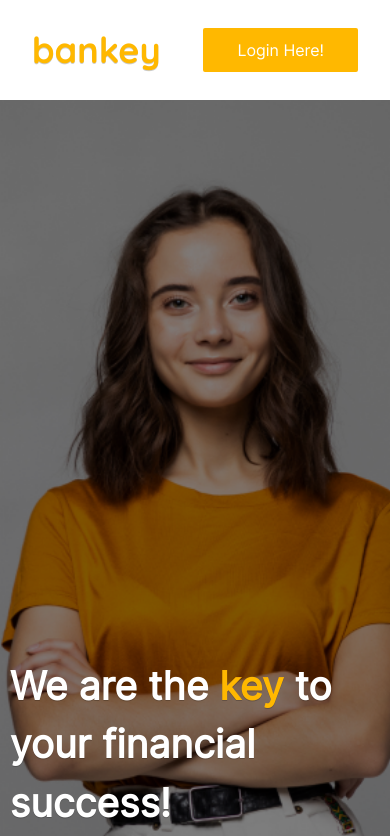
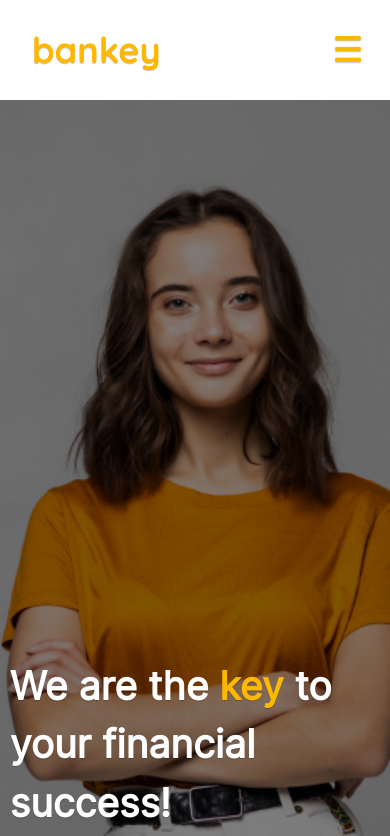
Before and after one commit to eduardo-victor/frontend-bank, a React (Vite) app: page / in a window 390 px wide. Shown: the top 836 px of the page. Built offline with nearby package versions, Linux system fonts and the light colour scheme.

Commit message:
🐛 FIX: Fixed navbar on mobile screen

```diff
--- a/src/components/Navbar.tsx
+++ b/src/components/Navbar.tsx
@@ -1,15 +1,37 @@
-import React from 'react'
+import React, { useState } from 'react'
+import { Link } from 'react-router-dom';
+import IconHamburguer from '../assets/images/hamburgerIcon.png'
+import xIcon from '../assets/images/xIcon.png'
 
 const Navbar = () => {
+  const [nav, setNav] = useState(false);
+  const handleClick = () =>{
+    setNav(!nav);
+  }
+
   return (
+    <>
     <div className='h-[100px] bg-[#FFFF] [text-shadow:_0_1px_0_rgb(0_0_0_/_20%)] flex items-center justify-between pl-8'>
         <div className=''>
             <h1 className='font-quicksand font-bold text-4xl text-yellow [text-shadow:_0_1px_0_rgb(0_0_0_/_20%)]'>bankey</h1>
         </div>
-        <div>
+        <div className='sm: hidden'>
             <button className='py-2 px-8 mr-8 font-inter border-2 border-yellow bg-yellow rounded-sm hover:bg-transparent hover:border-2 hover:border-yellow hover:text-yellow hover:transition text-white'>Login Here!</button>
         </div>
-    </div>
+        <div className='hidden md:flex pr-4'>
+                <Link to="/login"><button className='text-white border bg-yellow border-yellow hover:bg-transparent hover:text-yellow rounded-sm px-10 py-2 mr-4 font-inter font-semibold'>Login</button></Link>
+            </div>
+            <div className='md:hidden pr-7' onClick={handleClick}>
+                {!nav ? <img src={IconHamburguer} alt=""/> : <img src={xIcon} alt=""/>}
+            </div>
+        </div>
+        <ul className={!nav ? 'hidden' : 'absolute bg-white w-full px-8 lg:hidden'}>
+            <div className='flex flex-col my-4 gap-4'>
+            <button className='py-3 px-32 font-semibold font-inter border-2 border-yellow md:px-6 bg-yellow rounded-sm hover:bg-transparent hover:border-2 hover:border-yellow hover:text-yellow hover:transition text-white [text-shadow:_0_0.5px_0_rgb(0_0_0_/_20%)]'>Login</button>
+            <button className='py-3 px-32 font-semibold font-inter border-2 border-yellow md:px-6 bg-yellow rounded-sm hover:bg-transparent hover:border-2 hover:border-yellow hover:text-yellow hover:transition text-white [text-shadow:_0_0.5px_0_rgb(0_0_0_/_20%)]'>Register</button>
+            </div>
+        </ul>
+    </>
   )
 }
 
```
Also changed, not shown: src/assets/images/hamburgerIcon.png (added), src/assets/images/xIcon.png (added).
